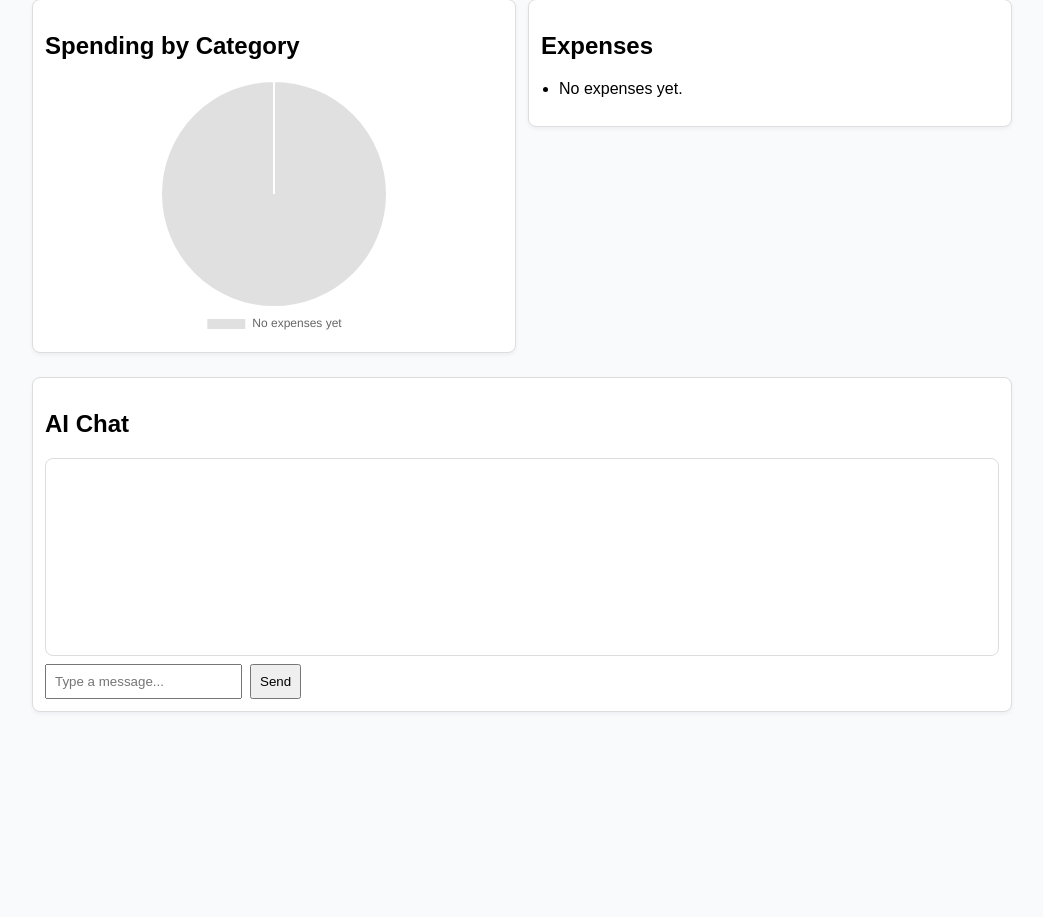
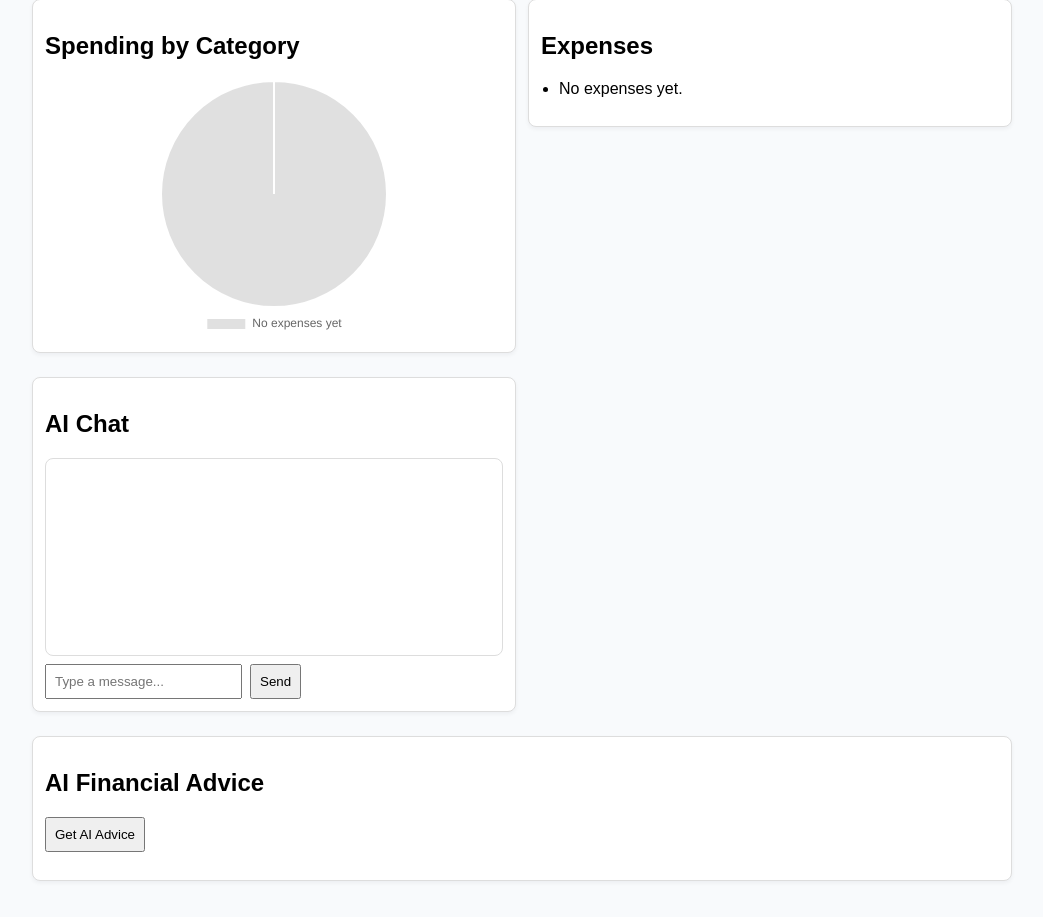
Before and after one commit to ANESUK17/ai-financial-agent, a Flask app: page / in a window 1280 px wide. Shown: the part 295-1212 px from the top of the page, without its empty margins (118-1161 px from the left). Before the commit the page ends 1007 px from the top, so only its background shows below. Run offline with Flask 3, Linux system fonts and the light colour scheme; data that the repository does not hold is empty.

Commit message:
Add AI financial advice endpoint and homepage action

```diff
--- a/app.py
+++ b/app.py
@@ -81,5 +81,49 @@
         return jsonify({"error": f"OpenAI API error: {str(exc)}"}), 500
 
 
+@app.route("/advice", methods=["GET"])
+def advice():
+    if not expenses:
+        return jsonify({"advice": "Add a few expenses first to get personalized AI advice."})
+
+    if not os.getenv("OPENAI_API_KEY"):
+        return jsonify({"error": "OPENAI_API_KEY is not set."}), 500
+
+    total_spending = sum(expense["amount"] for expense in expenses)
+    by_category = {}
+    for expense in expenses:
+        category = expense.get("category", "Other")
+        by_category[category] = by_category.get(category, 0) + float(expense.get("amount", 0))
+
+    top_categories = sorted(by_category.items(), key=lambda item: item[1], reverse=True)[:3]
+    category_summary = ", ".join(
+        [f"{name}: ${amount:.2f}" for name, amount in top_categories]
+    )
+
+    prompt = (
+        "You are a practical financial coach. Based on the expense data, "
+        "give 3 short, actionable tips to reduce spending and improve savings.\n"
+        f"Total spending: ${total_spending:.2f}\n"
+        f"Top categories: {category_summary}\n"
+        f"Expense count: {len(expenses)}"
+    )
+
+    try:
+        completion = client.chat.completions.create(
+            model=MODEL_NAME,
+            messages=[
+                {
+                    "role": "system",
+                    "content": "You provide concise, friendly financial advice.",
+                },
+                {"role": "user", "content": prompt},
+            ],
+        )
+        advice_text = completion.choices[0].message.content or "No advice generated."
+        return jsonify({"advice": advice_text})
+    except Exception as exc:
+        return jsonify({"error": f"OpenAI API error: {str(exc)}"}), 500
+
+
 if __name__ == "__main__":
     app.run(host="0.0.0.0", port=int(os.getenv("PORT", "5000")), debug=False)
--- a/requirements.txt
+++ b/requirements.txt
@@ -1,2 +1,3 @@
 Flask==3.1.0
 gunicorn==23.0.0
+openai==1.102.0
--- a/templates/index.html
+++ b/templates/index.html
@@ -53,6 +53,12 @@
           <button type="submit">Send</button>
         </form>
       </section>
+
+      <section class="card">
+        <h2>AI Financial Advice</h2>
+        <button id="advice-button" type="button">Get AI Advice</button>
+        <p id="advice-output"></p>
+      </section>
     </div>
   </main>
 
@@ -64,6 +70,8 @@
     const chatForm = document.getElementById('chat-form');
     const chatBox = document.getElementById('chat-box');
     const categoryChartCanvas = document.getElementById('category-chart');
+    const adviceButton = document.getElementById('advice-button');
+    const adviceOutput = document.getElementById('advice-output');
     let categoryChart;
 
     async function loadExpensesAndSummary() {
@@ -197,6 +205,13 @@
       messageInput.value = '';
     });
 
+    adviceButton.addEventListener('click', async () => {
+      adviceOutput.textContent = 'Generating advice...';
+      const response = await fetch('/advice');
+      const data = await response.json();
+      adviceOutput.textContent = data.advice || data.error || 'Unable to generate advice.';
+    });
+
     loadExpensesAndSummary();
   </script>
 </body>
```
